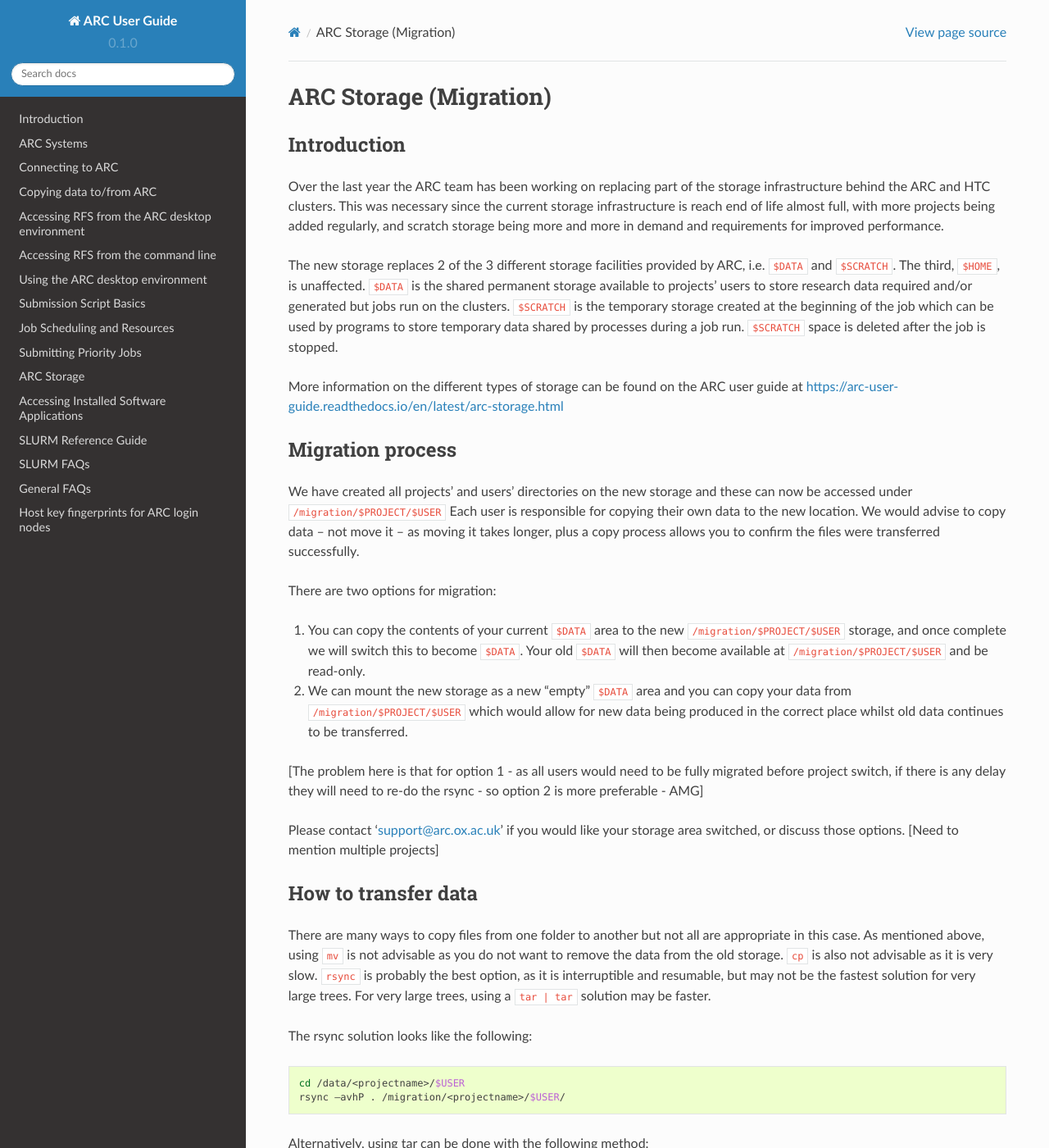
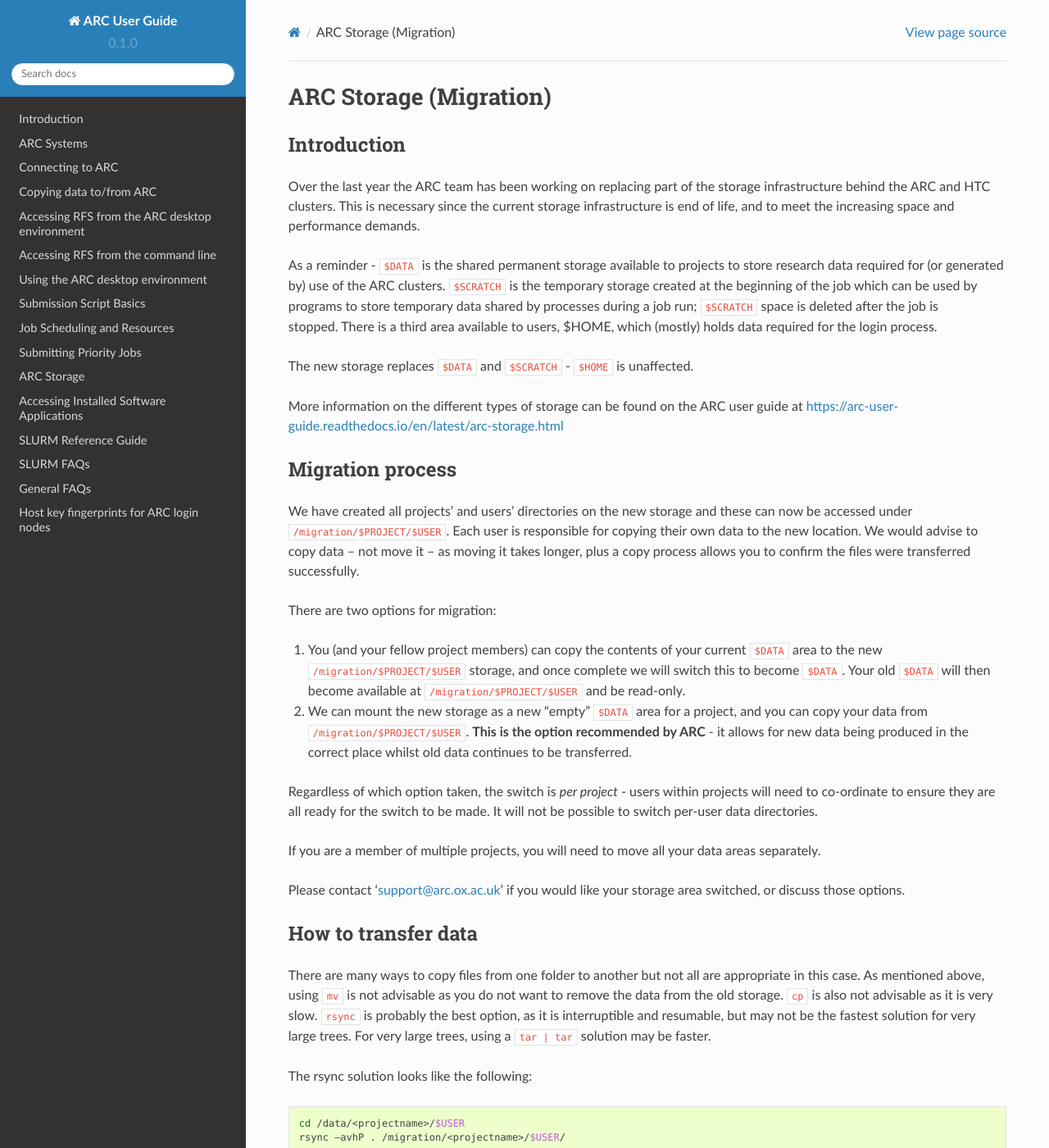
Before and after one commit to tina-friedrich/arc-user-guide, a Sphinx documentation site: the page built from docs/source/arc-storage-migration.rst, in a window 1280 px wide and 1400 px high. Shown: the whole window at 82% size. Built offline with Sphinx 7.4.7 and the Read the Docs theme 2.0.0, drawn with Linux system fonts in a browser that asks for light colours.

Commit message:
Update arc-storage-migration.rst
re-wording of a log of the Introduction

```diff
--- a/docs/source/arc-storage-migration.rst
+++ b/docs/source/arc-storage-migration.rst
@@ -5,27 +5,30 @@ ARC Storage (Migration)
 Introduction
 ------------
 
-Over the last year the ARC team has been working on replacing part of the storage infrastructure behind the ARC and HTC clusters. This was necessary since the current storage infrastructure is reach end of life almost full, with more projects being added regularly, and scratch storage being more and more in demand and requirements for improved performance.
+Over the last year the ARC team has been working on replacing part of the storage infrastructure behind the ARC and HTC clusters. This is necessary since the current storage infrastructure is end of life, and to meet the increasing space and performance demands.
 
-The new storage replaces 2 of the 3 different storage facilities provided by ARC, i.e. ``$DATA`` and ``$SCRATCH``. The third, ``$HOME``, is unaffected. ``$DATA`` is the shared permanent storage available to projects' users to store research data required and/or generated but jobs run on the clusters. ``$SCRATCH`` is the temporary storage created at the beginning of the job which can be used by programs to store temporary data shared by processes during a job run. ``$SCRATCH`` space is deleted after the job is stopped.
+As a reminder - ``$DATA`` is the shared permanent storage available to projects to store research data required for (or generated by) use of the ARC clusters. ``$SCRATCH`` is the temporary storage created at the beginning of the job which can be used by programs to store temporary data shared by processes during a job run; ``$SCRATCH`` space is deleted after the job is stopped. There is a third area available to users, $HOME, which (mostly) holds data required for the login process.
+
+The new storage replaces ``$DATA`` and ``$SCRATCH`` - ``$HOME`` is unaffected.
 
 More information on the different types of storage can be found on the ARC user guide at https://arc-user-guide.readthedocs.io/en/latest/arc-storage.html
 
 Migration process
 -----------------
 
-We have created all projects' and users' directories on the new storage and these can now be accessed under ``/migration/$PROJECT/$USER`` Each user is responsible for copying their own data to the new location. We would advise to copy data – not move it – as moving it takes longer, plus a copy process allows you to confirm the files were transferred successfully.
+We have created all projects' and users' directories on the new storage and these can now be accessed under ``/migration/$PROJECT/$USER``. Each user is responsible for copying their own data to the new location. We would advise to copy data – not move it – as moving it takes longer, plus a copy process allows you to confirm the files were transferred successfully.
 
 There are two options for migration:
 
-1) You can copy the contents of your current ``$DATA`` area to the new ``/migration/$PROJECT/$USER`` storage, and once complete we will switch this to become ``$DATA``. Your old ``$DATA`` will then become available at ``/migration/$PROJECT/$USER`` and be read-only.
+1) You (and your fellow project members) can copy the contents of your current ``$DATA`` area to the new ``/migration/$PROJECT/$USER`` storage, and once complete we will switch this to become ``$DATA``. Your old ``$DATA`` will then become available at ``/migration/$PROJECT/$USER`` and be read-only.
 
-2) We can mount the new storage as a new "empty" ``$DATA`` area and you can copy your data from ``/migration/$PROJECT/$USER`` which would allow for new data being produced in the correct place whilst old data continues to be transferred.
+2) We can mount the new storage as a new "empty" ``$DATA`` area for a project, and you can copy your data from ``/migration/$PROJECT/$USER``. **This is the option recommended by ARC** - it allows for new data being produced in the correct place whilst old data continues to be transferred.
 
-[The problem here is that for option 1 - as all users would need to be fully migrated before project switch, if there is any delay they will need to re-do the rsync - so option 2 is more preferable - AMG]
+Regardless of which option taken, the switch is *per project* - users within projects will need to co-ordinate to ensure they are all ready for the switch to be made. It will not be possible to switch per-user data directories.
 
-Please contact ‘support@arc.ox.ac.uk’ if you would like your storage area switched, or discuss those options. [Need to mention multiple projects]
+If you are a member of multiple projects, you will need to move all your data areas separately.
 
+Please contact ‘support@arc.ox.ac.uk’ if you would like your storage area switched, or discuss those options.
 
 How to transfer data
 --------------------
```
